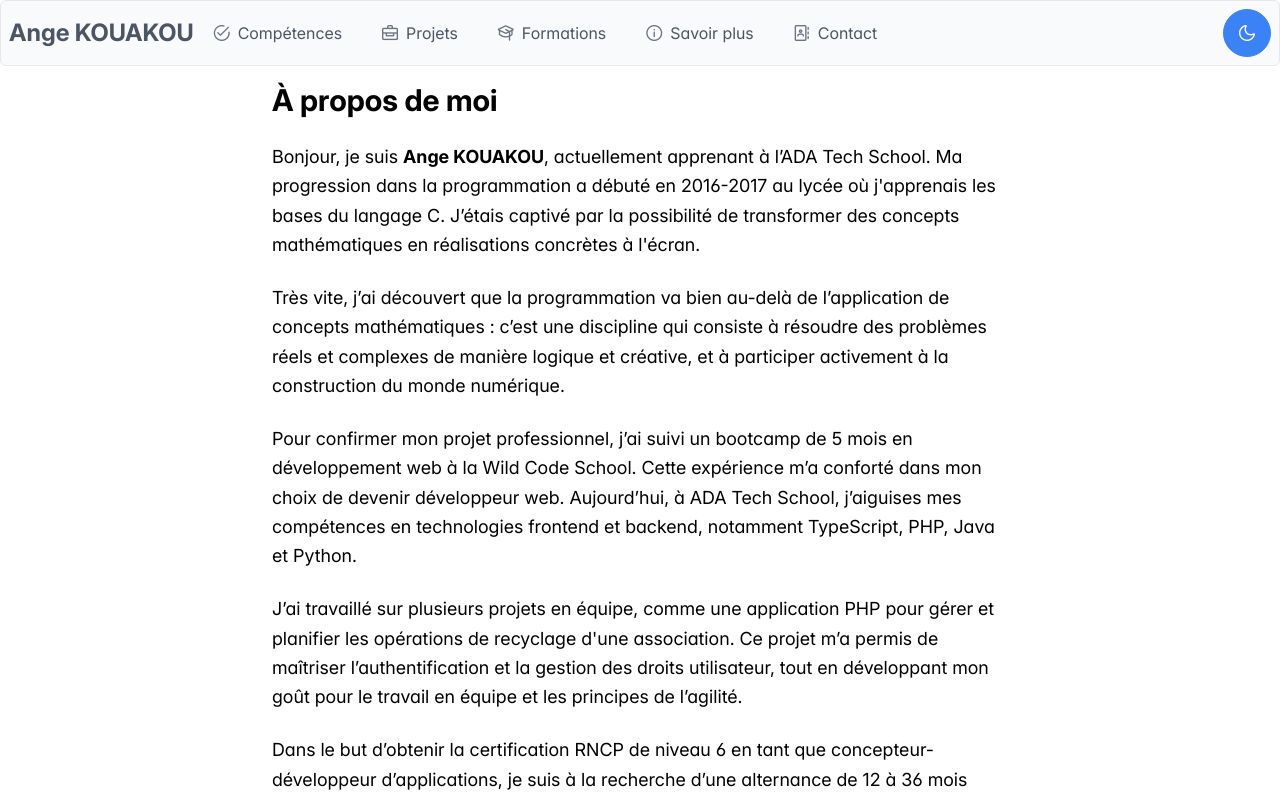
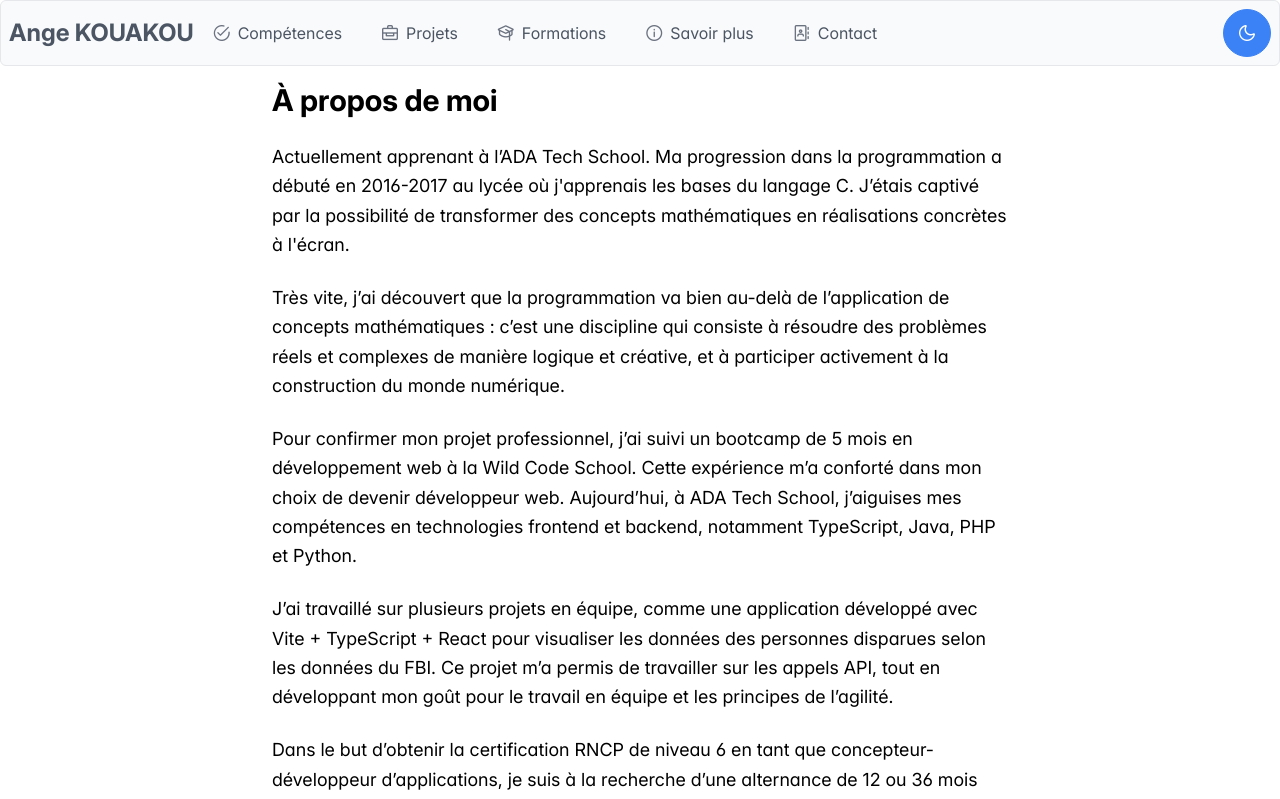
Before and after one commit to Ange230700/ultime-portfolio, a Next.js app: page /about in a window 1280 px wide. Shown: the top 799 px of the page. Built offline with nearby package versions, Linux system fonts and the light colour scheme.

Commit message:
test: 💍  do stuff

```diff
--- a/src/app/about/page.tsx
+++ b/src/app/about/page.tsx
@@ -10,11 +10,10 @@ export default function AboutPage() {
       <h1 className="text-3xl font-bold">À propos de moi</h1>
 
       <p className="text-lg leading-relaxed">
-        Bonjour, je suis <strong>Ange KOUAKOU</strong>, actuellement apprenant à
-        l’ADA Tech School. Ma progression dans la programmation a débuté en
-        2016-2017 au lycée où j&apos;apprenais les bases du langage C. J’étais
-        captivé par la possibilité de transformer des concepts mathématiques en
-        réalisations concrètes à l&apos;écran.
+        Actuellement apprenant à l’ADA Tech School. Ma progression dans la
+        programmation a débuté en 2016-2017 au lycée où j&apos;apprenais les
+        bases du langage C. J’étais captivé par la possibilité de transformer
+        des concepts mathématiques en réalisations concrètes à l&apos;écran.
       </p>
 
       <p className="text-lg leading-relaxed">
@@ -30,24 +29,22 @@ export default function AboutPage() {
         mois en développement web à la Wild Code School. Cette expérience m’a
         conforté dans mon choix de devenir développeur web. Aujourd’hui, à ADA
         Tech School, j’aiguises mes compétences en technologies frontend et
-        backend, notamment TypeScript, PHP, Java et Python.
+        backend, notamment TypeScript, Java, PHP et Python.
       </p>
 
       <p className="text-lg leading-relaxed">
         J’ai travaillé sur plusieurs projets en équipe, comme une application
-        PHP pour gérer et planifier les opérations de recyclage d&apos;une
-        association. Ce projet m’a permis de maîtriser l’authentification et la
-        gestion des droits utilisateur, tout en développant mon goût pour le
+        développé avec Vite + TypeScript + React pour visualiser les données des
+        personnes disparues selon les données du FBI. Ce projet m’a permis de
+        travailler sur les appels API, tout en développant mon goût pour le
         travail en équipe et les principes de l’agilité.
       </p>
 
       <p className="text-lg leading-relaxed">
         Dans le but d’obtenir la certification RNCP de niveau 6 en tant que
         concepteur-développeur d’applications, je suis à la recherche d’une
-        alternance de 12 à 36 mois (quatre jours en entreprise et un jour en
-        formation) à partir de juin 2025. Rejoindre votre entreprise serait pour
-        moi l’occasion de mettre en pratique mes compétences fullstack et de
-        contribuer à des projets concrets.
+        alternance de 12 ou 36 mois (quatre jours en entreprise et un jour en
+        formation) à partir de juin 2025.
       </p>
 
       <p className="text-lg leading-relaxed">
```
